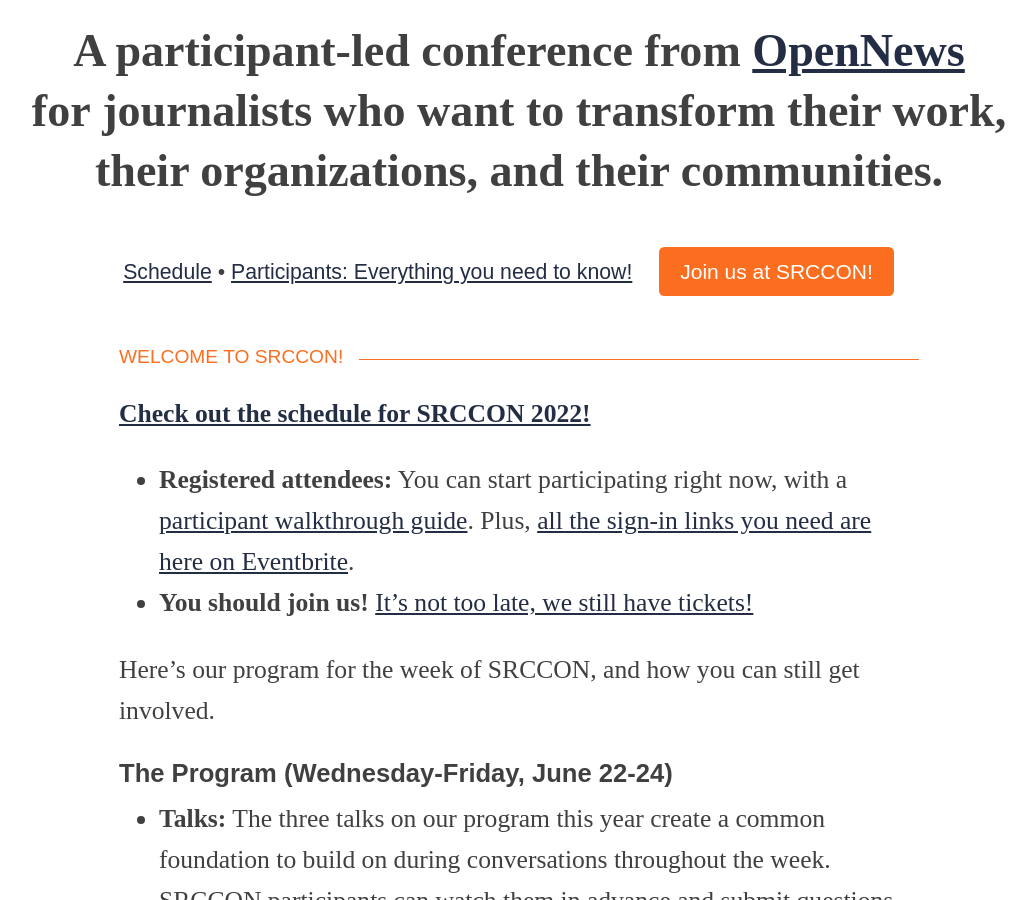
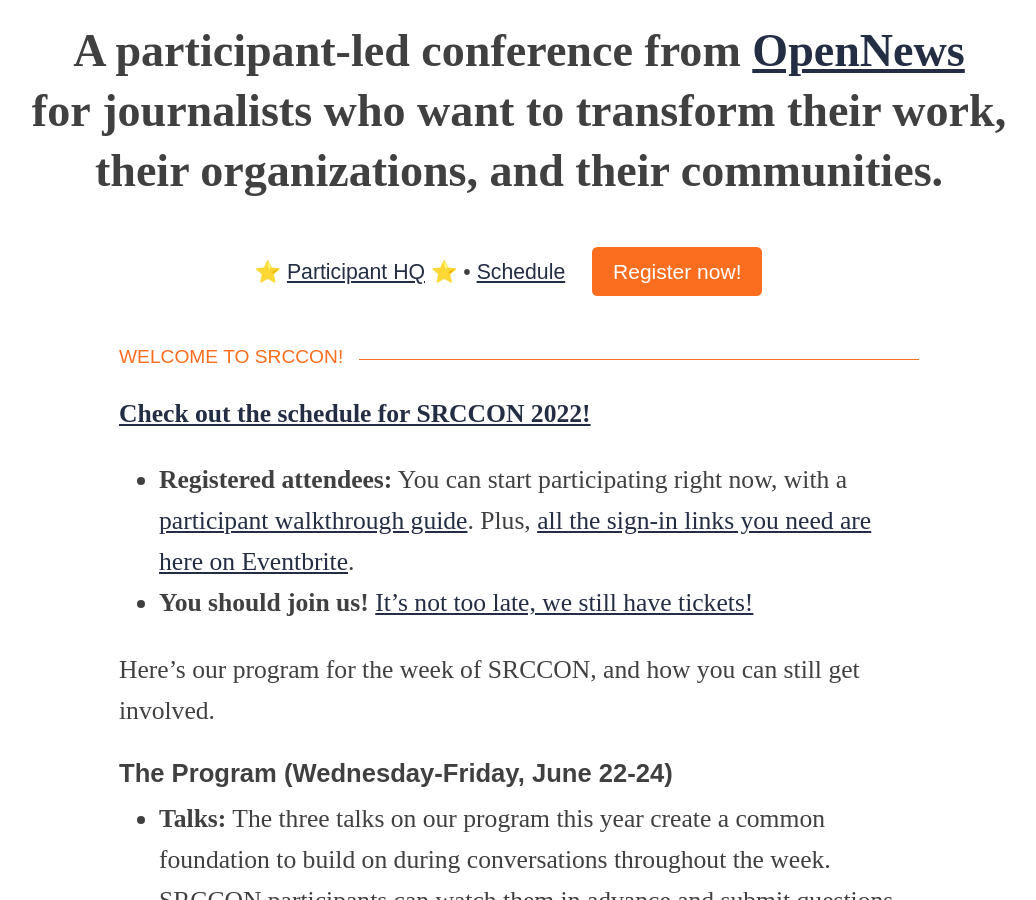
Before and after one commit to OpenNews/srccon-2022, a Jekyll site: the page built from homepage.md, in a window 1280 px wide and 900 px high, scrolled down 496 px. Shown: the whole window, without its empty margins (121-1157 px from the left). Built offline with Jekyll 4.4.1, drawn with Linux system fonts in a browser that asks for light colours; some web fonts are replaced; our own code applies the rules of GitHub Pages for plain Markdown files.

Commit message:
tuesday am nav updates

```diff
--- a/_config.yml
+++ b/_config.yml
@@ -34,7 +34,7 @@
       # layout: set this value to layout_with_header_image for pages with images at top
       layout: simple_layout
       # cta_button_text: give this a value to enable the orange "call to action" button
-      cta_button_text: Join us at SRCCON!
+      cta_button_text: Register now!
       # cta_button_link: set this value to a URL for the orange button (ticket form, etc)
       cta_button_link: /participation/form/
   - scope:
--- a/_layouts/simple_layout.html
+++ b/_layouts/simple_layout.html
@@ -54,7 +54,7 @@
             {% endif %}
             {% if page.section == 'homepage' %}<p class="big-type">A participant-led conference from <a href="https://opennews.org">OpenNews</a> for&nbsp;journalists who want to transform their work, their organizations, and their communities.</p>{% endif %}
             <div class="sub-nav">
-                <a href="/schedule">Schedule</a> • <a href="/participant-prep">Participants: Everything you need to know!</a>
+                ⭐️ <a href="/signin">Participant HQ</a> ⭐️ • <a href="/schedule">Schedule</a>
                 {% if page.cta_button_text %}
                 <a href="{{ page.cta_button_link }}" class="button">{{ page.cta_button_text }}</a>
                 {% else %}
```
